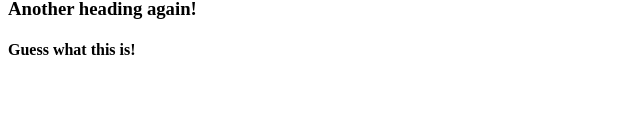
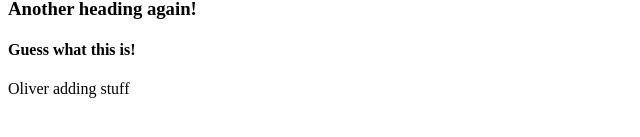
Before and after one commit to marianordqvist/Git, a plain HTML site: page index.html in a window 1280 px wide. Shown: the part 155-292 px from the top of the page, without its empty margins (0-640 px from the left). Drawn offline with Linux system fonts and the light colour scheme.

Commit message:
Testing the push function

```diff
--- a/index.html
+++ b/index.html
@@ -11,5 +11,6 @@
     <h2>A new heading</h2>
     <h3>Another heading again!</h3>
     <h4>Guess what this is!</h4>
+    <p>Oliver adding stuff</p>
   </body>
 </html>
```
